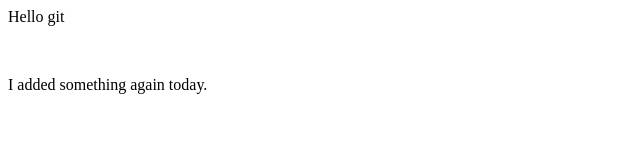
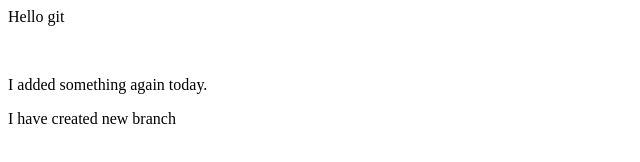
Before and after one commit to Mayank210891/GitDemo, a plain HTML site: page index.html in a window 1280 px wide. Shown: the whole page, without its empty margins (0-640 px from the left). Drawn offline with Linux system fonts and the light colour scheme.

Commit message:
new changes to new branch

```diff
--- a/index.html
+++ b/index.html
@@ -1,3 +1,4 @@
 <p>Hello git</p>
 <br/>
 <p>I added something again today.</p>
+<p>I have created new branch</p>
```
